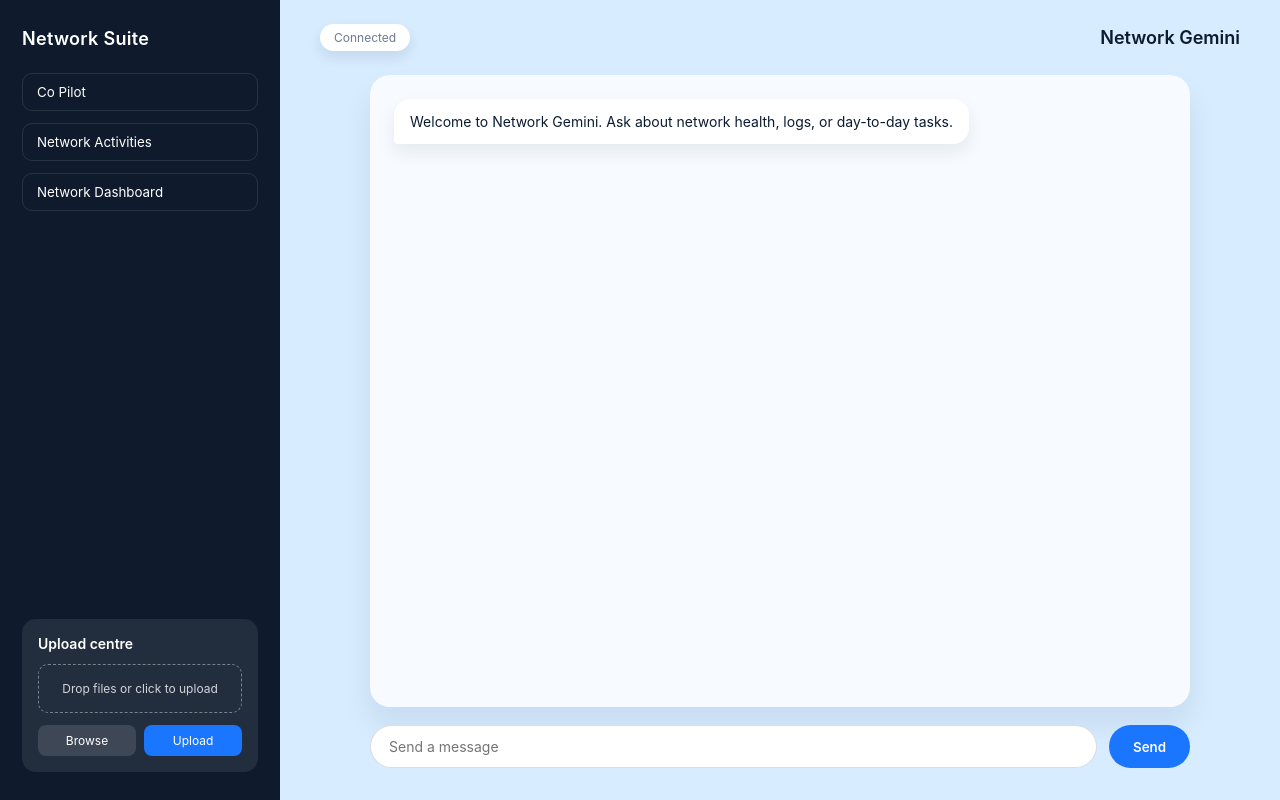
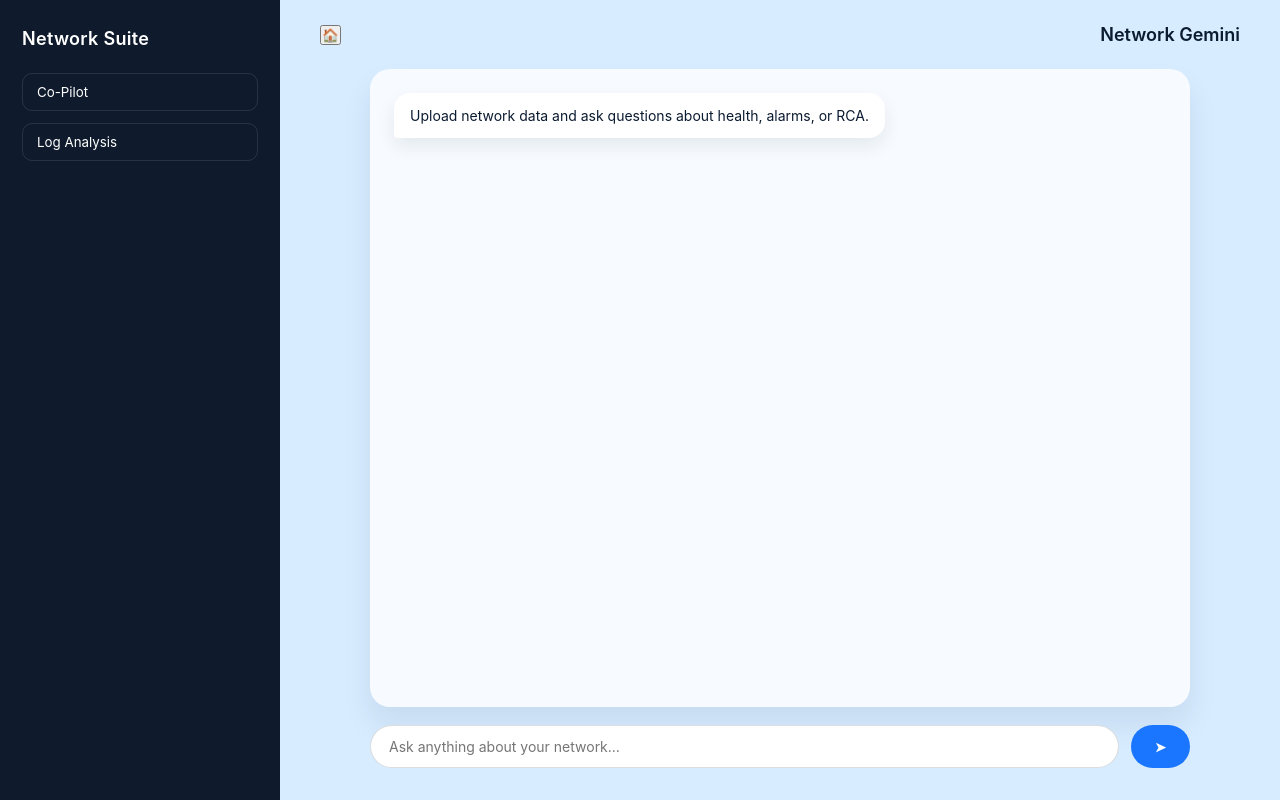
Before and after one commit to nithinpjoy-tech/Network-Gemini, a Flask app: page / in a window 1280 px wide. Run offline with Flask 3, Linux system fonts and the light colour scheme.

Commit message:
Update index.html

```diff
--- a/templates/index.html
+++ b/templates/index.html
@@ -2,95 +2,85 @@
 <html lang="en">
 <head>
   <meta charset="UTF-8" />
-    <meta name="viewport" content="width=device-width, initial-scale=1.0" />
   <title>Network Gemini</title>
-    <link rel="stylesheet" href="{{ url_for('static', filename='style.css') }}" />
+  <link rel="stylesheet" href="{{ url_for('static', filename='style.css') }}">
 </head>
+
 <body>
 <div class="app-shell">
+
+  <!-- ============ SIDEBAR ============ -->
   <aside class="sidebar">
     <div class="logo">Network Suite</div>
+
     <div class="menu">
-          <button class="menu-button" data-target="copilot">Co Pilot</button>
+
+      <!-- Copilot -->
+      <button class="menu-button" data-target="copilot">Co-Pilot</button>
       <div class="submenu" id="copilot">
+        <button class="submenu-item">Daily activities</button>
         <button class="submenu-item">Email assistant</button>
-            <button class="submenu-item">Daily activities</button>
       </div>
 
-          <button class="menu-button" data-target="activities">Network Activities</button>
-          <div class="submenu" id="activities">
-             <a class="submenu-item submenu-link" href="{{ url_for('log_analysis') }}">
-              Log analysis
-            </a>
+      <!-- Log Analysis -->
+      <button class="menu-button" data-target="log-analysis">
+        Log Analysis
+      </button>
+
+      <div class="submenu" id="log-analysis">
+
+        <!-- Upload Centre (hidden until expanded) -->
+        <div class="upload-center">
+          <p class="upload-title">Upload Network Files</p>
+
+          <input type="file" id="network-log" hidden />
+          <input type="file" id="alarm-log" hidden />
+          <input type="file" id="network-data" hidden />
+
+          <button class="upload-btn" onclick="triggerUpload()">
+            ➕ Upload files
+          </button>
+
+          <small class="upload-hint">
+            Network logs, alarms, site data
+          </small>
         </div>
 
-          <button class="menu-button" data-target="dashboard">Network Dashboard</button>
-          <div class="submenu" id="dashboard">
-            <button class="submenu-item">Network Dashboard</button>
-            <button class="submenu-item">Daily dashboards</button>
-            <a
-              class="submenu-item submenu-link"
-              href="http://darknoc.capgemini.com:8090"
-              target="_blank"
-              rel="noopener"
-            >
-              Dark NOC
-            </a>
-            <a
-              class="submenu-item submenu-link"
-              href="http://darknoc.capgemini.com:8090"
-              target="_blank"
-              rel="noopener"
-            >
-              Dark NOC
-            </a>
+      </div>
+
+    </div>
+  </aside>
+
+  <!-- ============ MAIN ============ -->
+  <main class="main">
+
+    <!-- Top bar -->
+    <header class="top-bar">
+      <button class="home-btn" onclick="window.location.href='/'">🏠</button>
+      <span class="brand">Network Gemini</span>
+    </header>
+
+    <!-- Chat -->
+    <section class="chat-wrapper">
+
+      <div class="chat-window" id="chat-window">
+        <div class="message system">
+          <div class="bubble">
+            Upload network data and ask questions about health, alarms, or RCA.
+          </div>
         </div>
       </div>
 
-        <div class="upload-center">
-          <div class="upload-title">Upload centre</div>
-          <label class="upload-box" for="upload-input">
-            <span>Drop files or click to upload</span>
-            <input id="upload-input" type="file" multiple />
-          </label>
-          <div class="upload-actions">
-            <button class="secondary">Browse</button>
-            <button class="primary">Upload</button>
-          </div>
-        </div>
-      </aside>
-
-      <main class="main">
-        <header class="top-bar">
-          <div class="status-pill">Connected</div>
-          <div class="brand">Network Gemini</div>
-        </header>
-
-        <section class="chat-wrapper">
-          <div class="chat-window" id="chat-window">
-            <div class="message system">
-              <div class="bubble">
-                Welcome to Network Gemini. Ask about network health, logs, or day-to-day tasks.
-              </div>
-            </div>
-            {% if analysis_summary %}
-            <div class="message system">
-              <div class="bubble">
-                Latest uploads ready: {{ analysis_summary }}
-              </div>
-            </div>
-            {% endif %}
-          </div>
-
+      <!-- ChatGPT-like input -->
       <form class="chat-input" id="chat-form">
         <input
-              type="text"
           id="chat-message"
-              placeholder="Send a message"
+          placeholder="Ask anything about your network…"
           autocomplete="off"
         />
-            <button type="submit">Send</button>
+        <button type="submit">➤</button>
       </form>
+
     </section>
   </main>
 </div>
```
Lines whose indentation alone changed are shown as unchanged.
